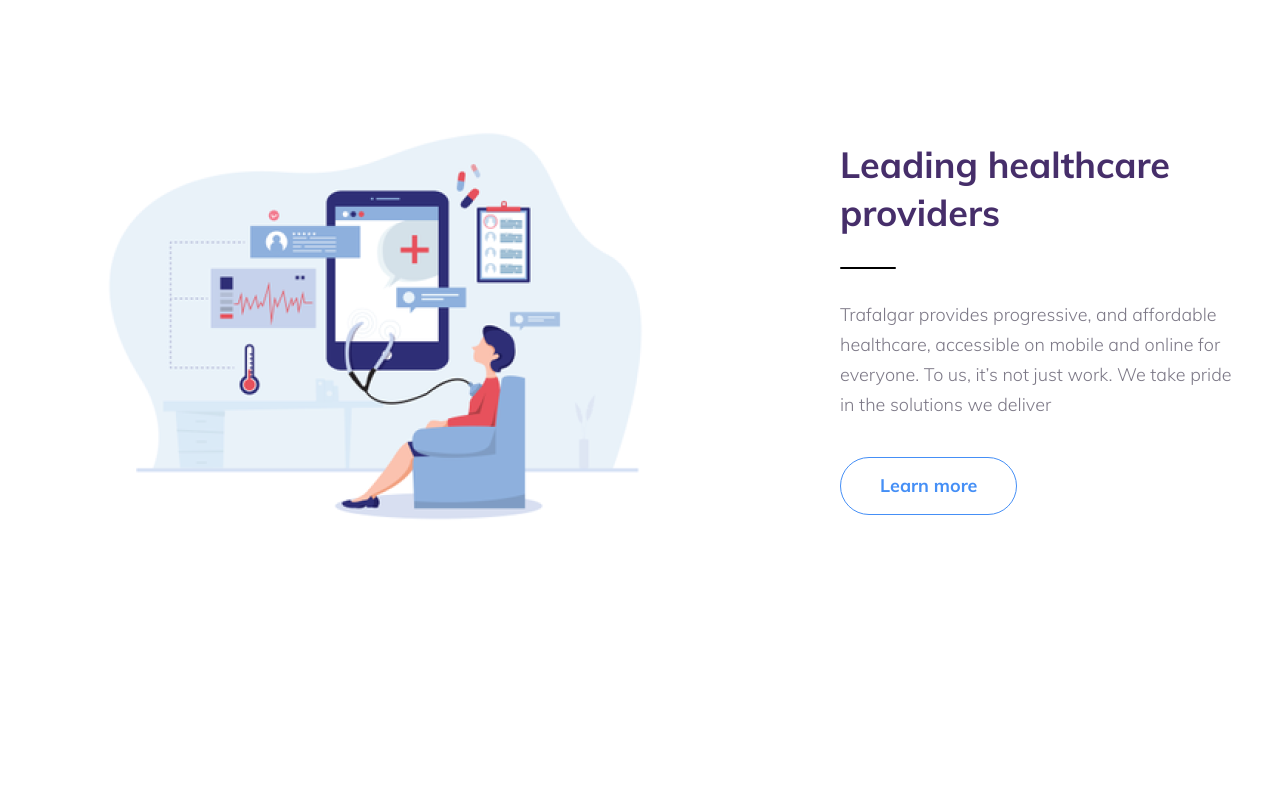
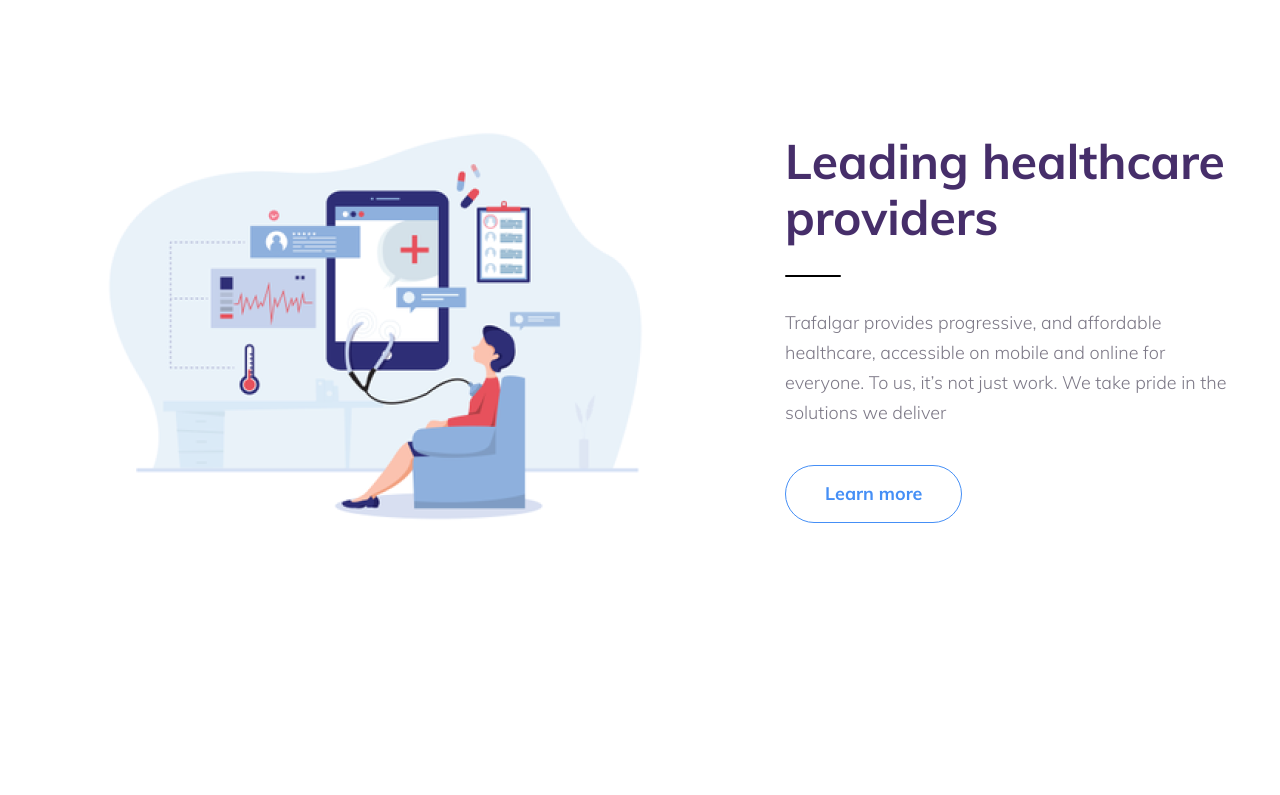
Before and after one commit to yaluvv/saviour-care, a website: page src/index.html in a window 1280 px wide. Shown: the part 2080-2875 px from the top of the page. Drawn offline with Linux system fonts and the light colour scheme.

Commit message:
fix margin for section-items text, fix font-size title for leading section

```diff
--- a/src/index.html
+++ b/src/index.html
@@ -116,7 +116,7 @@
                         <img src="./images/leading/1.png" alt="healthcare img">
                     </div>
                     <div class="leading__info-block section-items__info-block">
-                        <h2 class="leading__title section-title section-title--small section-items__title">Leading
+                        <h2 class="leading__title section-title section-title--big section-items__title">Leading
                             healthcare providers</h2>
                         <p class="leading__text section-items__text">Trafalgar provides progressive, and affordable
                             healthcare, accessible on mobile and online for everyone. To us, it’s not just work. We take
--- a/src/scss/common/_section-items.scss
+++ b/src/scss/common/_section-items.scss
@@ -28,6 +28,5 @@
         font-size: 1.8rem;
         line-height: 3rem;
         color: $sub-text-color;
-        margin-bottom: 37px;
     }
 }
--- a/src/scss/modules/_download.scss
+++ b/src/scss/modules/_download.scss
@@ -31,6 +31,10 @@
         }
     }
 
+    &__text {
+        margin-bottom: 40px;
+    }
+
     &__btn {
         display: flex;
         align-items: center;
--- a/src/scss/modules/_leading.scss
+++ b/src/scss/modules/_leading.scss
@@ -9,6 +9,10 @@
         }
     }
     &__info-block {
-        max-width: 400px;
+        max-width: 455px;
+    }
+
+    &__text {
+        margin-bottom: 37px;
     }
 }
```
Also changed, not shown: src/css/style.min.css.
